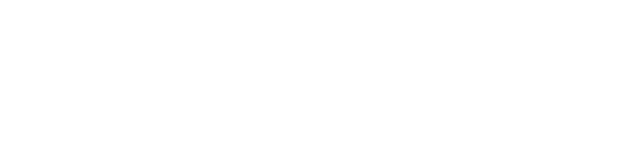
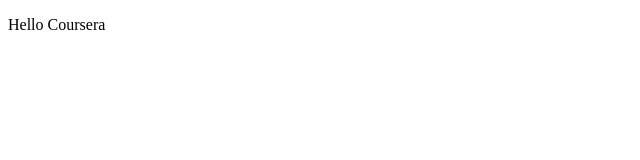
Before and after one commit to captain-zhu/mod2_solution, a plain HTML site: page site/index.html in a window 1280 px wide. Shown: the whole page, without its empty margins (0-640 px from the left). Drawn offline with Linux system fonts and the light colour scheme.

Commit message:
Add index.html

```diff
--- a/site/index.html
+++ b/site/index.html
@@ -2,9 +2,9 @@
 <html lang="en">
 <head>
     <meta charset="UTF-8">
-    <title>Title</title>
+    <title>Hello Coursera</title>
 </head>
 <body>
-
+    <p>Hello Coursera</p>
 </body>
 </html>
```
